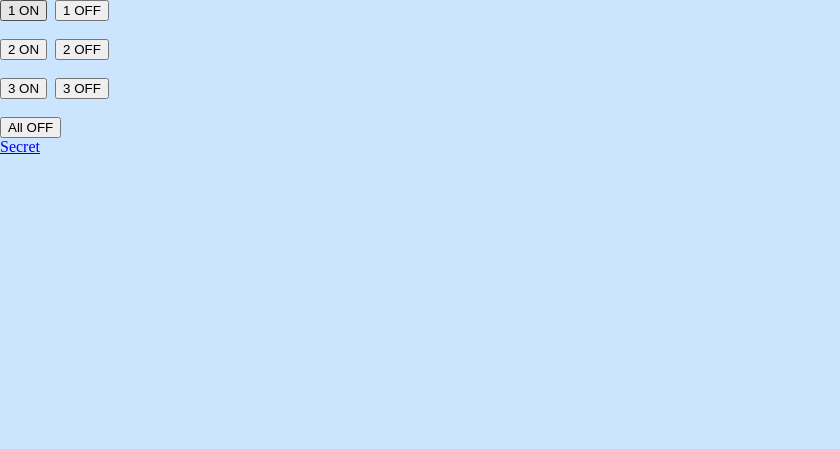
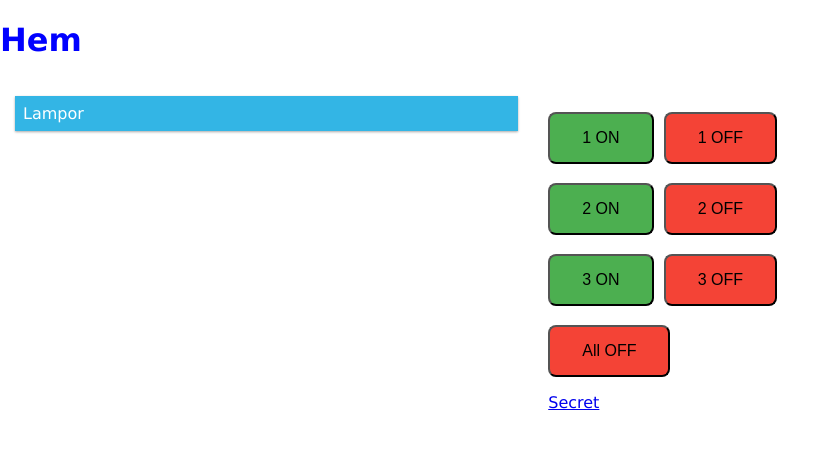
Before and after one commit to jockeeson/www, a PHP site: page / in a window 1280 px wide. Shown: the top 449 px of the page, without its empty margins (0-840 px from the left). Run offline with PHP 8.4, Linux system fonts and the light colour scheme.

Commit message:
Played around with CSS

```diff
--- a/www.vasterra.se/htdocs/index.php
+++ b/www.vasterra.se/htdocs/index.php
@@ -1,35 +1,67 @@
-<!DOCTYPE HTML PUBLIC "-//W3C//DTD HTML 4.01//EN" "http://www.w3.org/TR/html4/strict.dtd"> <html> <head>
+<!DOCTYPE HTML PUBLIC "-//W3C//DTD HTML 4.01//EN" "http://www.w3.org/TR/html4/strict.dtd">
+<html>
+ <head>
   <title>Hem</title>
   <meta charset="UTF-8" />
   <link rel="stylesheet" type="text/css" href="style.css">
- <meta name="apple-mobile-web-app-capable" content="yes"/> </head> <?php if (isset($_POST['1ON'])) {
+  <meta name="apple-mobile-web-app-capable" content="yes"/>
+  <meta name="viewport" content="width=device-width, initial-scale=1.0">
+ </head>
+ <body>
+  <?php
+   if (isset($_POST['1ON'])) {
       exec("/home/jocke/python/433MHz/TransmitRF_nexa.py a_on");
    }
-if (isset($_POST['2ON'])) { exec("/home/jocke/python/433MHz/TransmitRF_nexa.py b_on");
+   if (isset($_POST['2ON'])) {
+      exec("/home/jocke/python/433MHz/TransmitRF_nexa.py b_on");
    }
-if (isset($_POST['3ON'])) { exec("/home/jocke/python/433MHz/TransmitRF_nexa.py c_on");
+   if (isset($_POST['3ON'])) {
+      exec("/home/jocke/python/433MHz/TransmitRF_nexa.py c_on");
    }
-if (isset($_POST['1OFF'])) { exec("/home/jocke/python/433MHz/TransmitRF_nexa.py a_off");
+   if (isset($_POST['1OFF'])) {
+      exec("/home/jocke/python/433MHz/TransmitRF_nexa.py a_off");
    }
-if (isset($_POST['2OFF'])) { exec("/home/jocke/python/433MHz/TransmitRF_nexa.py b_off");
+   if (isset($_POST['2OFF'])) {
+      exec("/home/jocke/python/433MHz/TransmitRF_nexa.py b_off");
    }
-if (isset($_POST['3OFF'])) { exec("/home/jocke/python/433MHz/TransmitRF_nexa.py c_off");
+   if (isset($_POST['3OFF'])) {
+      exec("/home/jocke/python/433MHz/TransmitRF_nexa.py c_off");
    }
-if (isset($_POST['allOFF'])) { exec("/home/jocke/python/433MHz/TransmitRF_nexa.py all_off");
+   if (isset($_POST['allOFF'])) {
+      exec("/home/jocke/python/433MHz/TransmitRF_nexa.py all_off");
    }
   ?>
 
+  <div class="header">
+   <h1>Hem</h1>
+  </div>
+
+  <div class="row">
+
+   <div class="col-l-5 menu">
+    <ul>
+     <li>Lampor</li>
+    </ul>
+   </div>
+
+	<div class="col-l-7 main">
 	 <form method="post">
- <button class="btn" name="1ON">1 ON</button>&nbsp;
- <button class="btn" name="1OFF">1 OFF</button><br><br>
- <button class="btn" name="2ON">2 ON</button>&nbsp;
- <button class="btn" name="2OFF">2 OFF</button><br><br>
- <button class="btn" name="3ON">3 ON</button>&nbsp;
- <button class="btn" name="3OFF">3 OFF</button><br><br>
- <button class="btn" name="allOFF">All OFF</button>&nbsp;
+	  <p>
+		<button class="button_on" name="1ON">1 ON</button>&nbsp;
+ 		<button class="button_off" name="1OFF">1 OFF</button><br><br>
+      <button class="button_on" name="2ON">2 ON</button>&nbsp;
+      <button class="button_off" name="2OFF">2 OFF</button><br><br>
+      <button class="button_on" name="3ON">3 ON</button>&nbsp;
+      <button class="button_off" name="3OFF">3 OFF</button><br><br>
+      <button class="button_off" name="allOFF">All OFF</button>&nbsp;
+     </p>
+     <p>
+ 		<a href="/secret">Secret</a>
+	  </p>
+    </form>
+   </div>
 
-</br>
-<a href="/secret">Secret</a>
+  </div>
 
- </form>
+ </body>
 </html>
--- a/www.vasterra.se/htdocs/style.css
+++ b/www.vasterra.se/htdocs/style.css
@@ -1,7 +1,9 @@
-
+html {
+    font-family: "Lucida Sans", sans-serif;
+}
 
 body {
-   background-color:#CCE5FF;
+/*   background-color:#CCE5FF;*/
 /*
    background-image: url("tree.png");
  */
@@ -11,3 +13,96 @@ body {
    color:blue;
    margin: 0;
 }
+
+* {
+    box-sizing: border-box;
+}
+
+.row::after {
+    content: "";
+    clear: both;
+    display: block;
+}
+/* For mobile phones: */
+[class*="col-"] {
+    width: 100%;
+}
+
+[class*="col-"] {
+    float: left;
+    padding: 15px;
+}
+
+@media only screen and (min-width: 768px) {
+    /* For desktop: */
+    .col-1 {width: 8.33%;}
+    .col-2 {width: 16.66%;}
+    .col-3 {width: 25%;}
+    .col-4 {width: 33.33%;}
+    .col-5 {width: 41.66%;}
+    .col-6 {width: 50%;}
+    .col-7 {width: 58.33%;}
+    .col-8 {width: 66.66%;}
+    .col-9 {width: 75%;}
+    .col-10 {width: 83.33%;}
+    .col-11 {width: 91.66%;}
+    .col-12 {width: 100%;}
+}
+
+@media only screen and (orientation: landscape) {
+    /* For tablets: */
+    .col-l-1 {width: 8.33%;}
+    .col-l-2 {width: 16.66%;}
+    .col-l-3 {width: 25%;}
+    .col-l-4 {width: 33.33%;}
+    .col-l-5 {width: 41.66%;}
+    .col-l-6 {width: 50%;}
+    .col-l-7 {width: 58.33%;}
+    .col-l-8 {width: 66.66%;}
+    .col-l-9 {width: 75%;}
+    .col-l-10 {width: 83.33%;}
+    .col-l-11 {width: 91.66%;}
+    .col-l-12 {width: 100%;}
+}
+
+.menu ul {
+    list-style-type: none;
+    margin: 0;
+    padding: 0;
+}
+.menu li {
+    padding: 8px;
+    margin-bottom: 7px;
+    background-color :#33b5e5;
+    color: #ffffff;
+    box-shadow: 0 1px 3px rgba(0,0,0,0.12), 0 1px 2px rgba(0,0,0,0.24);
+}
+.menu li:hover {
+    background-color: #0099cc;
+}
+
+
+.button_on {
+	background-color: #4CAF50; /* Green */
+	padding: 15px 32px;
+	text-align: center;
+	text-decoration: none;
+	border-radius: 8px;
+	font-size: 16px;
+}
+.button_on:hover {
+	background-color: #7CAF90; /* Green */
+}
+
+.button_off {
+	background-color: #f44336; /* Red */
+	padding: 15px 32px;
+	text-align: center;
+	text-decoration: none;
+	border-radius: 8px;
+	font-size: 16px;
+}
+
+.button_off:hover {
+	background-color: #f48376; /* Green */
+}
```
Also changed, not shown: 2 other files. Lines whose indentation alone changed are shown as unchanged.
